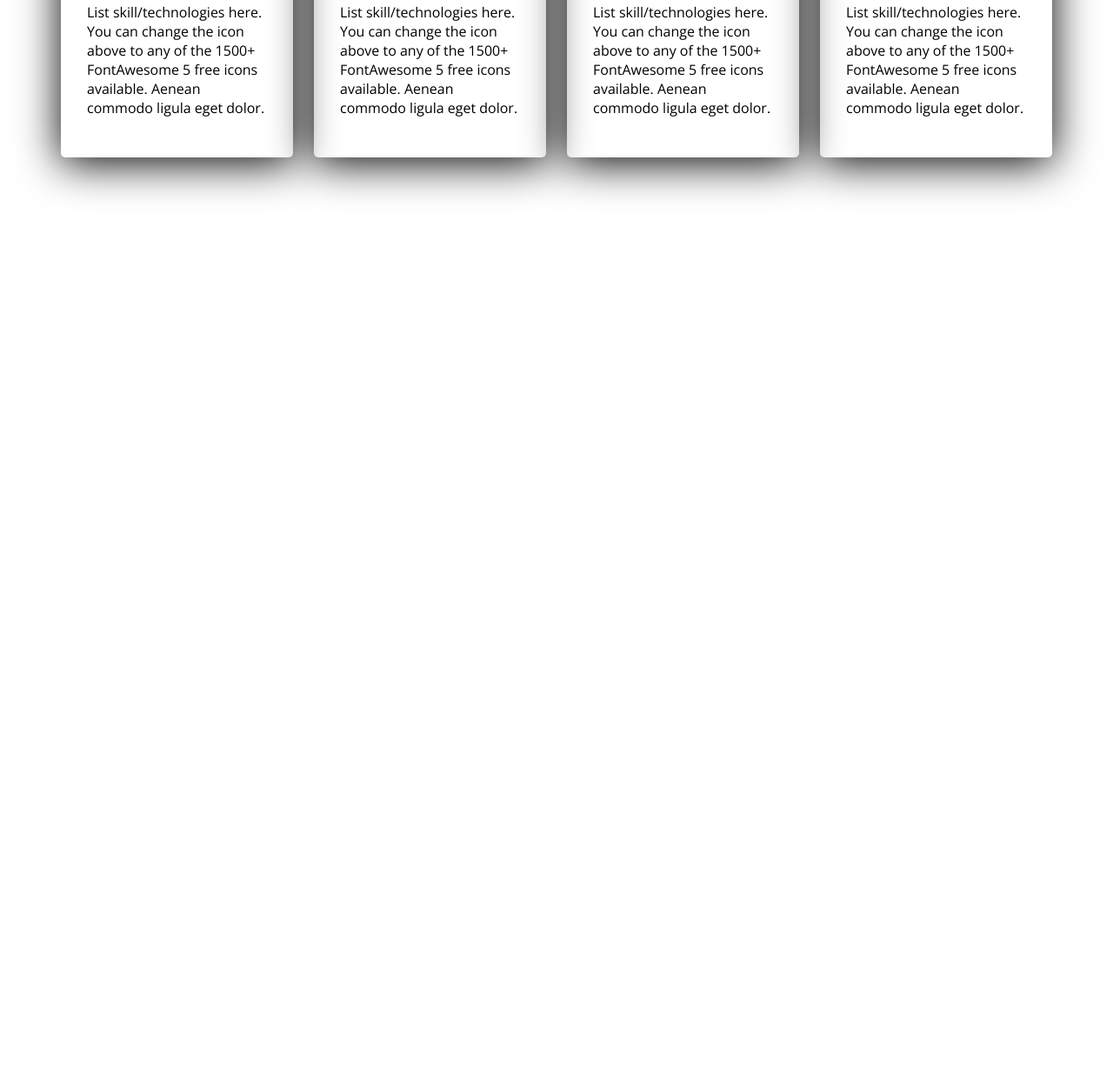
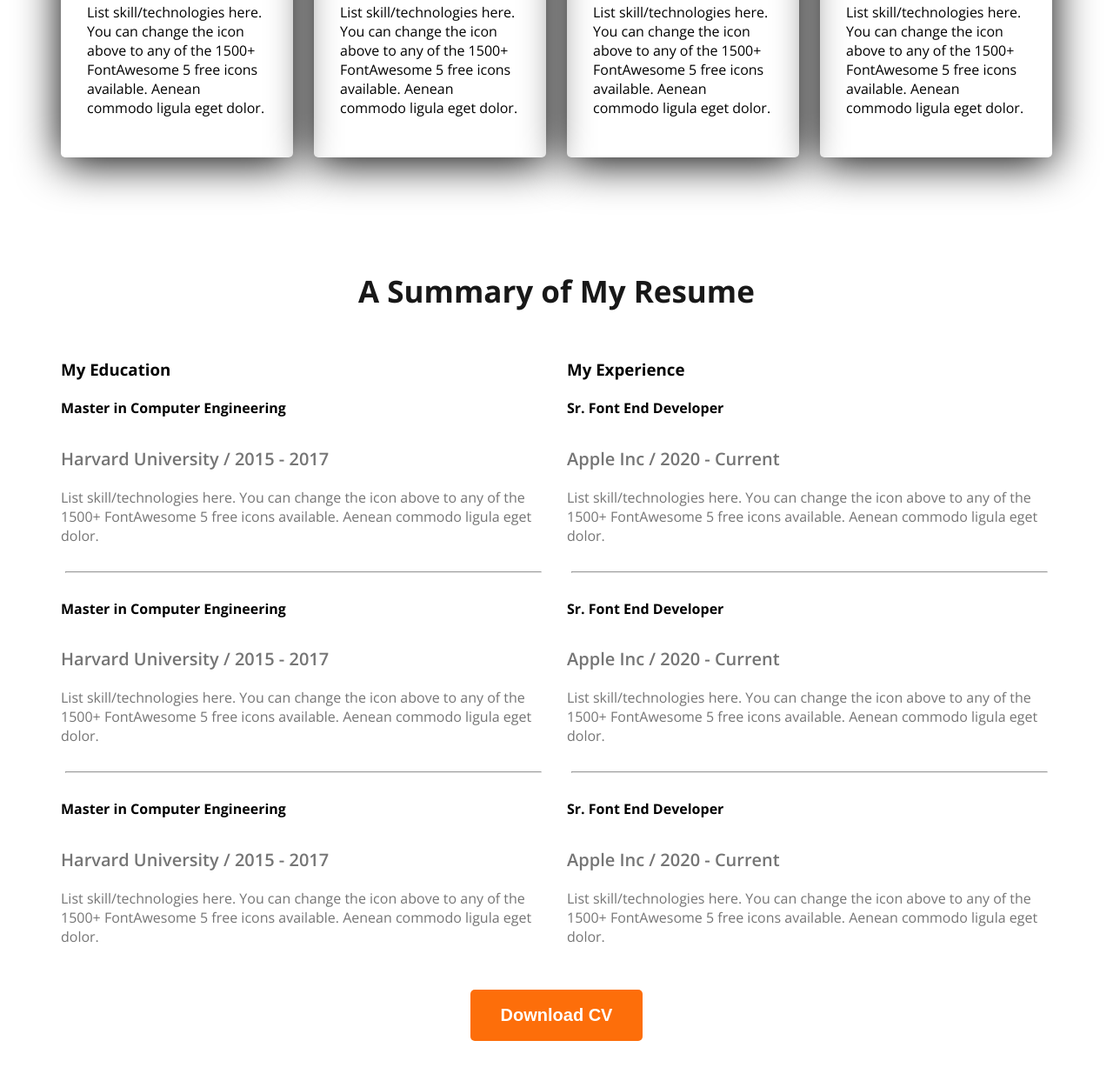
Before and after one commit to anwarhossen-dev/portfolio-website, a plain HTML site: page index.html in a window 1280 px wide. Shown: the part 1951-3186 px from the top of the page at 87% size. Before the commit the page ends 2262 px from the top, so only its background shows below. Drawn offline with nearby package versions, Linux system fonts and the light colour scheme.

Commit message:
add new html file

```diff
--- a/index.html
+++ b/index.html
@@ -109,6 +109,63 @@
                   </div>
             </div>
          </section>
+         <section class="resume">
+            <h3 class="section-title text-center">A Summary of My Resume</h3>
+            <div class="resume-container">
+                   <!-- .resume-column*2>h3.resume-column-title+.experience*3>h4.experience-title+h5.experience-sub-title+experience-description -->
+                <div class="resume-column">
+                    <h3 class="resume-column-title">My Education</h3>
+                    <div class="experience">
+                        <h4 class="experience-title">Master in Computer Engineering</h4>
+                        <h5 class="experience-sub-title">Harvard University / 2015 - 2017</h5>
+                        <div class="experience-description">List skill/technologies here. You can change the icon above
+to any of the 1500+ FontAwesome 5 free icons available. Aenean commodo ligula eget dolor.</div>
+                    </div>
+                    <hr>
+                    <div class="experience">
+                        <h4 class="experience-title">Master in Computer Engineering</h4>
+                        <h5 class="experience-sub-title">Harvard University / 2015 - 2017</h5>
+                        <div class="experience-description">List skill/technologies here. You can change the icon above
+to any of the 1500+ FontAwesome 5 free icons available. Aenean commodo ligula eget dolor.</div>
+                    </div>
+                    <hr>
+                    <div class="experience">
+                        <h4 class="experience-title">Master in Computer Engineering</h4>
+                        <h5 class="experience-sub-title">Harvard University / 2015 - 2017</h5>
+                        <div class="experience-description">List skill/technologies here. You can change the icon above
+to any of the 1500+ FontAwesome 5 free icons available. Aenean commodo ligula eget dolor.</div>
+                    </div>
+                 </div>
+
+                 <div class="resume-column">
+                    <h3 class="resume-column-title">My Experience</h3>
+                    <div class="experience">
+                        <h4 class="experience-title">Sr. Font End Developer</h4>
+                        <h5 class="experience-sub-title">Apple Inc / 2020 - Current</h5>
+                        <div class="experience-description">List skill/technologies here. You can change the icon above
+to any of the 1500+ FontAwesome 5 free icons available. Aenean commodo ligula eget dolor.</div>
+                    </div>
+                    <hr>
+                    <div class="experience">
+                        <h4 class="experience-title">Sr. Font End Developer</h4>
+                        <h5 class="experience-sub-title">Apple Inc / 2020 - Current</h5>
+                        <div class="experience-description">List skill/technologies here. You can change the icon above
+to any of the 1500+ FontAwesome 5 free icons available. Aenean commodo ligula eget dolor.</div>
+                    </div>
+                    <hr>
+                    <div class="experience">
+                        <h4 class="experience-title">Sr. Font End Developer</h4>
+                        <h5 class="experience-sub-title">Apple Inc / 2020 - Current</h5>
+                        <div class="experience-description">List skill/technologies here. You can change the icon above
+to any of the 1500+ FontAwesome 5 free icons available. Aenean commodo ligula eget dolor.</div>
+                    </div>
+                 </div>
+            </div>
+
+          <div class="text-center resume-donwload-cv">
+              <button class="btn-primary">Download CV</button>
+          </div>
+        </section>
 
 
     </main>
--- a/styles/portfolio.css
+++ b/styles/portfolio.css
@@ -137,3 +137,23 @@ main section{
     border-radius: 5px;
     box-shadow: 0px 6px 50px 0px #000000;
 }
+
+/* resume section styles */
+.resume-container{
+    display: flex;
+    gap: 24px;
+}
+.experience-sub-title{
+    font-size: 20px;
+    font-weight: 600;
+    margin-bottom: 20px;
+}
+.experience-description, .experience-sub-title{
+    color: #757575;
+}
+.resume hr{
+    margin: 30px 5px;
+}
+.resume-donwload-cv{
+    margin-top: 50px;
+}
```
